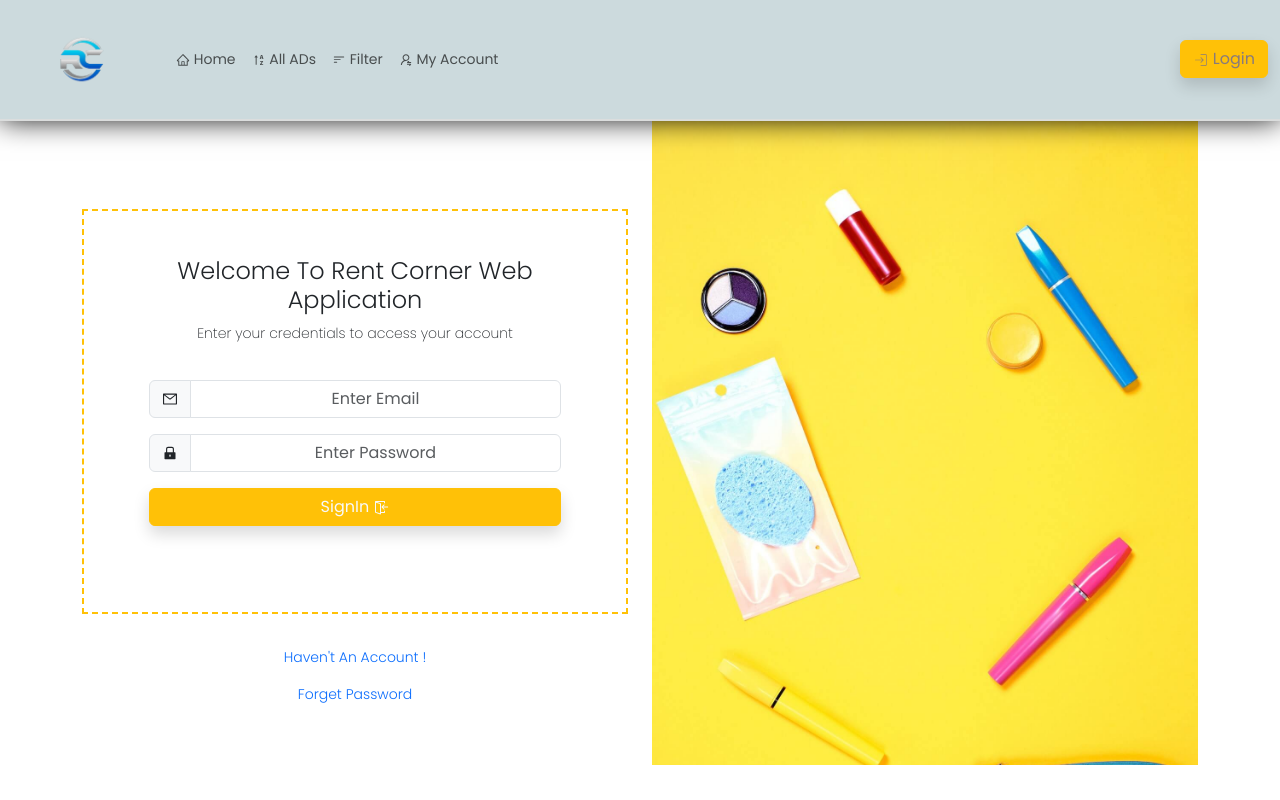
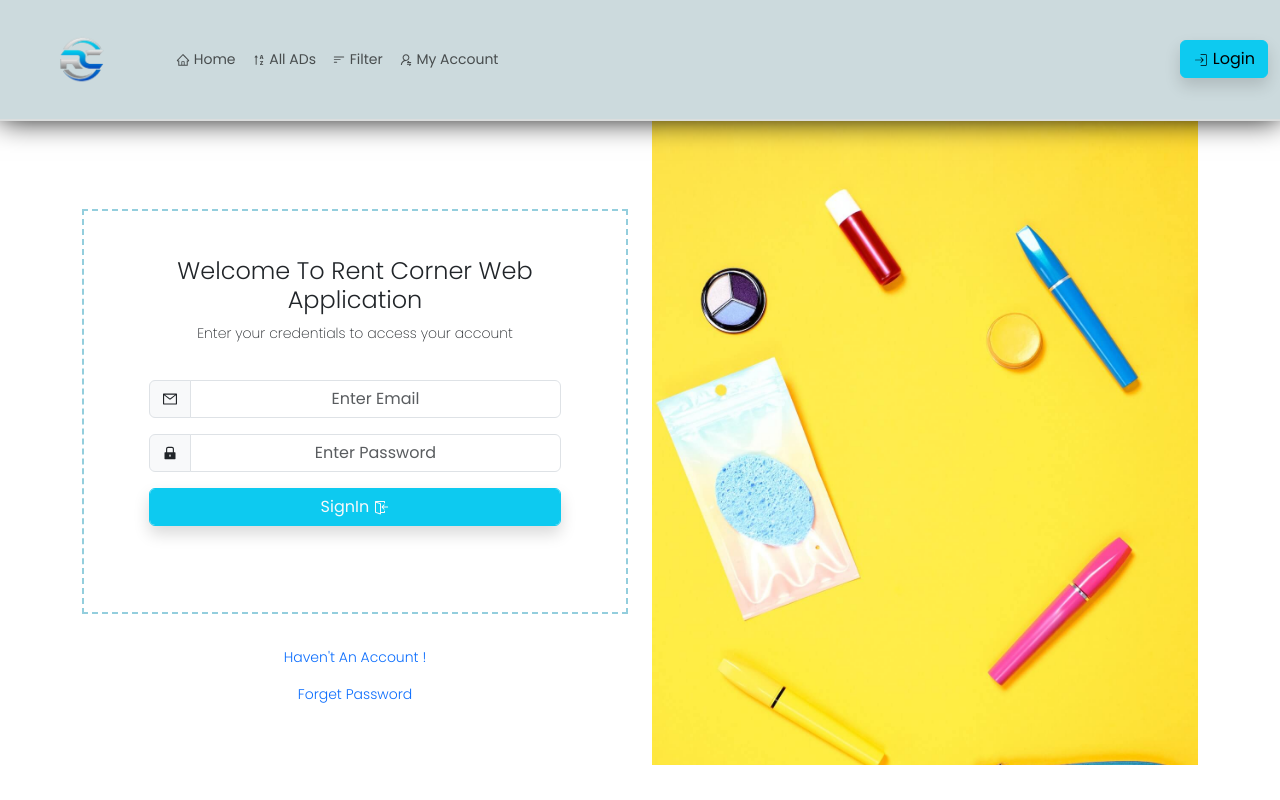
Before and after one commit to MdRoki2020/RentCorner, a React (Create React App) app in the folder clint/: page /RentersLogin in a window 1280 px wide. Built offline with nearby package versions, Linux system fonts and the light colour scheme.

Commit message:
some changes

```diff
--- a/clint/src/Assets/Styles/userSignUpAndLogin.css
+++ b/clint/src/Assets/Styles/userSignUpAndLogin.css
@@ -29,7 +29,7 @@ p.forgetPass.text-center.text-primary {
 
 /* For user signin Page */
 .signinComponents {
-    border: 2px dashed #ffc107 !important;
+    border: 2px dashed #93cedd !important;
     padding: 10px 65px 70px 65px;
     margin-top: 90px;
 }
--- a/clint/src/Pages/Renters/UserSignin.jsx
+++ b/clint/src/Pages/Renters/UserSignin.jsx
@@ -66,7 +66,7 @@ const UserSignin = () => {
                 </div>
 
                 <div class="input-group mb-3">
-                <Button onClick={OnLogin} className="form-control btn btn-warning text-light animated fadeInUp shadow">SignIn <VscSignIn/></Button>
+                <Button onClick={OnLogin} className="form-control btn btn-info text-light animated fadeInUp shadow">SignIn <VscSignIn/></Button>
                 </div>
 
                 </div>
--- a/clint/src/Pages/Users/Home.jsx
+++ b/clint/src/Pages/Users/Home.jsx
@@ -166,7 +166,7 @@ function Home() {
                 <div className='posterText'>
                   <h2>Find Your Best Home!</h2>
                   <p>Search Listing All Bangladesh</p>
-                  <Link to='/'><button className='btn btn-warning shadow rounded-pill hvr-pop'>Filter <AiOutlineRight/></button></Link>
+                  <Link to='/'><button className='btn btn-info shadow rounded-pill hvr-pop'>Filter <AiOutlineRight/></button></Link>
                 </div>
                 </div>
               </div>
--- a/clint/src/Pages/Users/NavigationBar.jsx
+++ b/clint/src/Pages/Users/NavigationBar.jsx
@@ -25,7 +25,7 @@ const NavigationBar = () => {
                 </Nav>
 
                 <div>
-                    <Button className='shadow' variant="warning"><CiLogin /> Login</Button>
+                    <Button className='shadow' variant="info"><CiLogin /> Login</Button>
                 </div>
 
                 </Navbar.Collapse>
```
